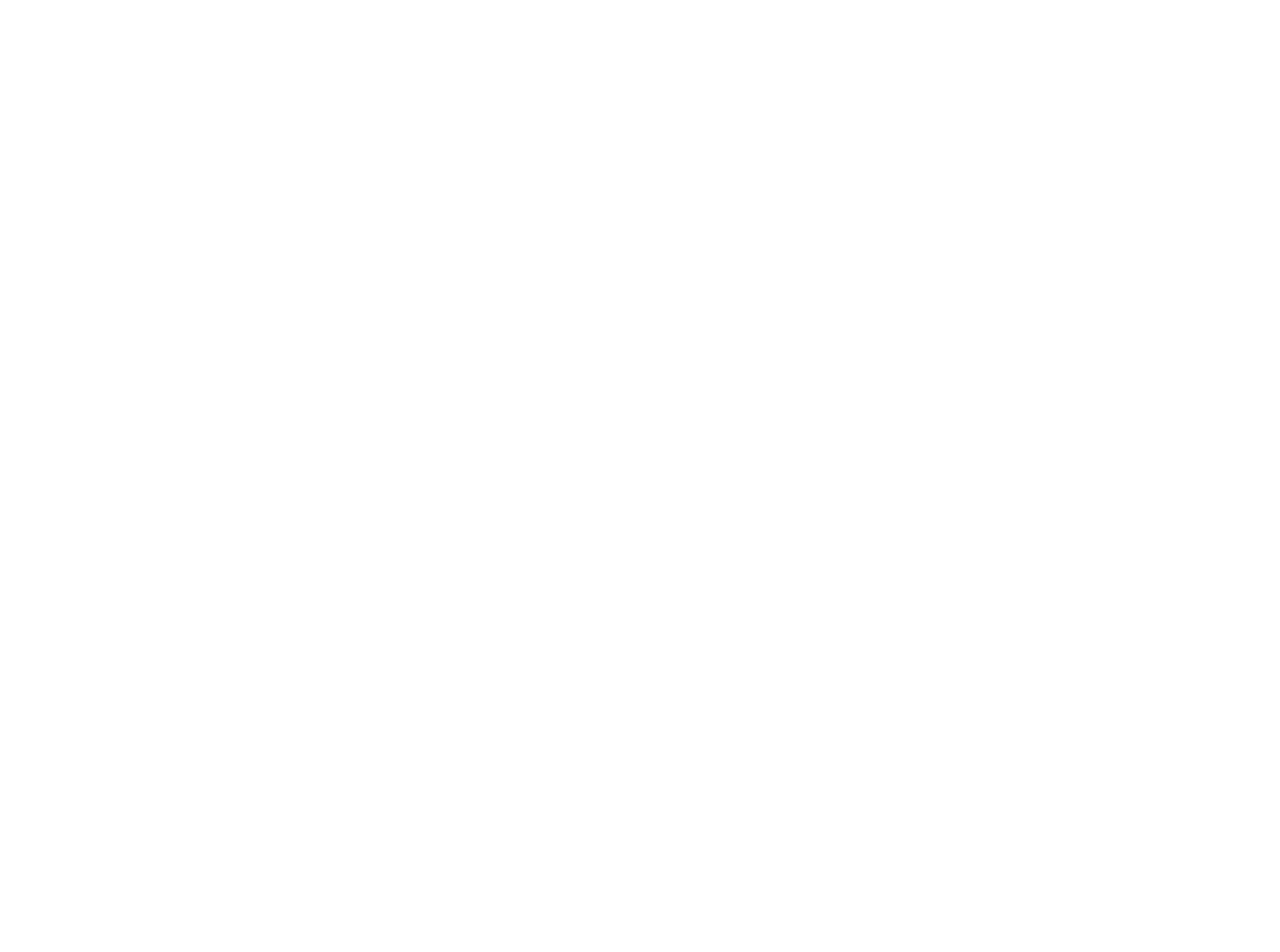
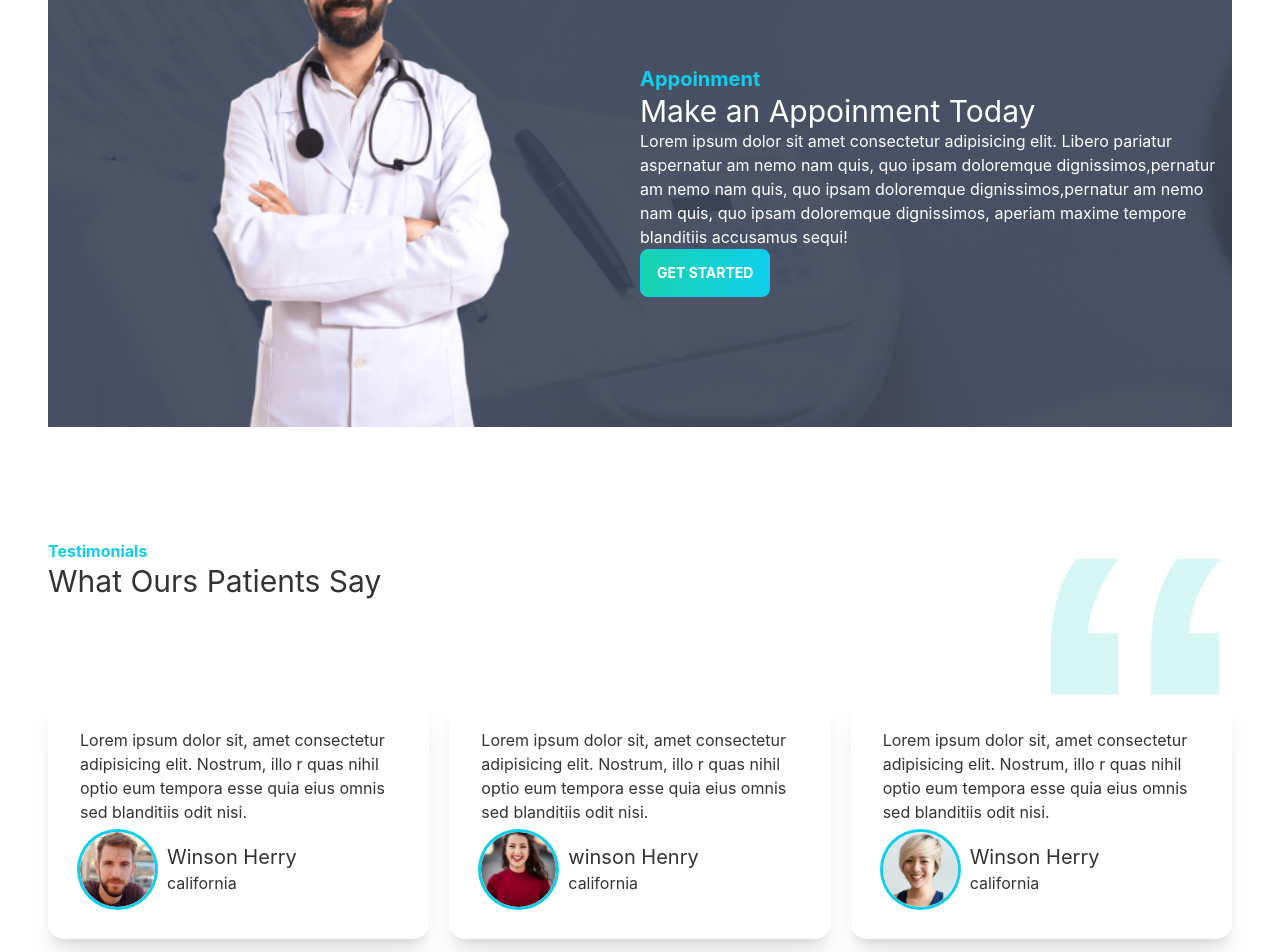
Before and after one commit to YaAlBagdattig379/doctor-s-portal-client-m71, a React (Create React App) app: page / in a window 1280 px wide. Shown: the part 2320-3272 px from the top of the page. Before the commit the page ends 2055 px from the top, so only its background shows below. Built offline with nearby package versions, Linux system fonts and the light colour scheme.

Commit message:
m71 v8 testimonials

```diff
--- a/src/Page/Home/Banner.js
+++ b/src/Page/Home/Banner.js
@@ -1,5 +1,6 @@
 import React from 'react';
 import Chair from '../../assets/images/chair.png';
+import PrimaryButton from '../Shared/PrimaryButton';
 const Banner = () => {
     return (
             <div class="hero min-h-screen">
@@ -8,7 +9,7 @@
     <div>
       <h1 class="text-5xl font-bold">Your New Smile Starts Here!</h1>
       <p class="py-6">Provident cupiditate voluptatem et in. Quaerat fugiat ut assumenda excepturi exercitationem quasi. In deleniti eaque aut repudiandae et a id nisi.</p>
-      <button class="btn btn-primary uppercase text-white font-bold  bg-gradient-to-r from-secondary to-primary ">Get Started</button>
+      <PrimaryButton>Get Started</PrimaryButton>
     </div>
   </div>
 </div>
--- a/src/Page/Home/DentalTreat.js
+++ b/src/Page/Home/DentalTreat.js
@@ -1,18 +1,19 @@
 import React from 'react';
 import dentalImg from '../../assets/images/treatment.png'
+import PrimaryButton from '../Shared/PrimaryButton';
 
 const DentalTreat = () => {
     return (
-        <div class="card lg:card-side bg-base-100 shadow-xl">
+        <div class="card lg:card-side bg-base-100 shadow-xl mb-[200px]">
           <figure className='lg:w-full'><img class='w-[320px] h-[400px]' src={dentalImg} alt="Album"/></figure>
           <div class="lg:w-[80%] card-body justify-center gap-4">
           <div>
-             <h2 class="card-title">Exceptional Dental Care, on Your Terms</h2>
+             <h2 class="card-title text-4xl">Exceptional Dental Care, on Your Terms</h2>
              <p>Lorem, excepturi dolore eaque vel, quasi atque adipisci
               Lorem, excepturi dolore eaque vel, quasi atque adipisci quasi atque adipisciquasi atque adipisci</p>
           </div>
           <div class="card-actions justify-start">
-            <button class="btn btn-primary">Listen</button>
+           <PrimaryButton>Listen</PrimaryButton>
           </div>
           </div>
         </div>
--- a/src/Page/Home/Home.js
+++ b/src/Page/Home/Home.js
@@ -2,7 +2,9 @@
 import Banner from './Banner';
 import DentalTreat from './DentalTreat';
 import Info from './Info';
+import MakeAppointment from './MakeAppointment';
 import Services from './Services';
+import Testimonials from './Testimonials';
 // import DentalTreat from './DentalTreat';
 
 const Home = () => {
@@ -12,7 +14,8 @@
           <Info></Info>
           <Services></Services>
           <DentalTreat></DentalTreat>
-          {/* <DentalTreat></DentalTreat> */}
+          <MakeAppointment></MakeAppointment>
+          <Testimonials></Testimonials>
         </div>
 
     );
--- /dev/null
+++ b/src/Page/Home/MakeAppointment.js
@@ -0,0 +1,24 @@
+import React from 'react';
+import doctor from '../../assets/images/doctor.png';
+import appointment from '../../assets/images/appointment.png';
+import PrimaryButton from '../Shared/PrimaryButton';
+
+const MakeAppointment = () => {
+    return (
+        <section className='flex justify-center items-center' style={{
+            background:`url(${appointment})`
+        }}>
+            <div className='flex-1 hidden lg:block'>
+                <img className='mt-[-100px]' src={doctor} alt="" />
+            </div>
+            <div className='flex-1'>
+                <h3 className='text-xl text-primary font-bold'>Appoinment</h3>
+                <h2 className='text-white text-3xl '>Make an Appoinment Today</h2>
+                <p className='text-white'>Lorem ipsum dolor sit amet consectetur adipisicing elit. Libero pariatur aspernatur am nemo nam quis, quo ipsam doloremque dignissimos,pernatur am nemo nam quis, quo ipsam doloremque dignissimos,pernatur am nemo nam quis, quo ipsam doloremque dignissimos, aperiam maxime tempore blanditiis accusamus sequi!</p>
+                <PrimaryButton>Get Started</PrimaryButton>
+            </div>
+        </section>
+    );
+};
+
+export default MakeAppointment;
--- /dev/null
+++ b/src/Page/Home/Review.js
@@ -0,0 +1,24 @@
+import React from 'react';
+
+const Review = ({review}) => {
+    return (
+       <div class="card lg:max-w-lg bg-base-100 shadow-xl">
+         <div class="card-body">
+            <p>Lorem ipsum dolor sit, amet consectetur adipisicing elit. Nostrum, illo r quas nihil optio eum tempora esse quia eius omnis sed blanditiis odit nisi.</p>
+            <div class="flex items-center">
+               <div class="avatar">
+                    <div class="w-[75px] rounded-full ring ring-primary ring-offset-base-100 mr-3">
+                      <img src={review.img} alt=''/>
+                    </div>
+                </div>
+                    <div>
+                        <h4 className='text-xl'>{review.name}</h4>
+                        <p>{review.location}</p>
+                    </div>
+            </div>
+         </div>
+        </div>
+    );
+};
+
+export default Review;
--- /dev/null
+++ b/src/Page/Home/Testimonials.js
@@ -0,0 +1,57 @@
+import React from 'react';
+import quote from '../../assets/icons/quote.svg';
+import people1 from '../../assets/images/people1.png';
+import people2 from '../../assets/images/people2.png';
+import people3 from '../../assets/images/people3.png';
+import Review from './Review';
+
+const Testimonials = () => {
+    const reviews = [
+        {
+            _id:1,
+            name:'Winson Herry',
+            review:'',
+            location:'california',
+            img: people1
+        },
+        {
+            _id:2,
+            name:'winson Henry',
+            review:'',
+            location:'california',
+            img: people2
+        },
+        {
+            _id:3,
+            name:'Winson Herry',
+            review:'',
+            location:'california',
+            img: people3
+        }
+    ]
+    return (
+        <section className='my-28'>
+            <div className='flex justify-between'>
+                <div>
+                   <h4 className='text-4 text-primary font-bold'>
+                     Testimonials
+                   </h4>
+                   <h2 className='text-3xl'>What Ours Patients Say</h2>
+                </div>
+                <div>
+                    <img className='lg:w-48 w-24' src={quote} alt="" />
+                </div>
+            </div>
+            <div className='grid grid-cols-1 md:grid-cols-2 lg:grid-cols-3 gap-5'>
+                {
+                    reviews.map(review=> <Review
+                    key={review._id}
+                    review={review}
+                    ></Review>)
+                }
+            </div>
+        </section>
+    );
+};
+
+export default Testimonials;
--- /dev/null
+++ b/src/Page/Shared/PrimaryButton.js
@@ -0,0 +1,9 @@
+import React from 'react';
+
+const PrimaryButton = ({children}) => {
+    return (
+        <button class="btn btn-primary uppercase text-white font-bold  bg-gradient-to-r from-secondary to-primary ">{children}</button>
+    );
+};
+
+export default PrimaryButton;
```
